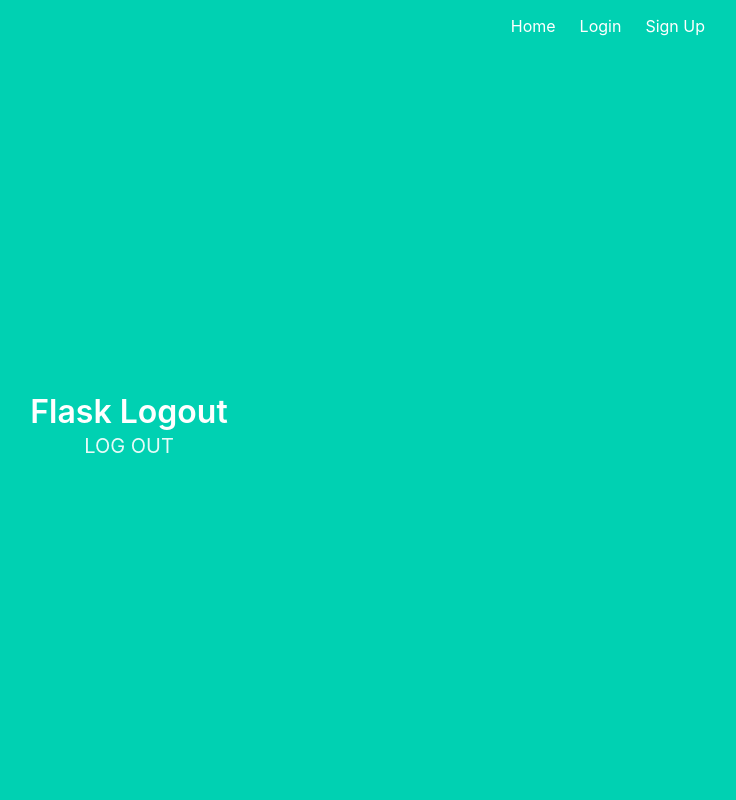
After one commit to DeannaGreen/DevelopME, a Python web app: template templates/logout.html in a window 1280 px wide. The commit adds this page. Shown: the whole page, without its empty margins (511-1247 px from the left). Run offline with Jinja, Linux system fonts and the light colour scheme; the template is opened without the code that fills it, so the values that code supplies are empty.

Commit message:
users can log out and shows different buttons if they are logged in or out

```diff
--- a/auth.py
+++ b/auth.py
@@ -2,7 +2,7 @@
 from flask import Blueprint, render_template, redirect, url_for, request, flash
 from werkzeug.security import generate_password_hash, check_password_hash
 from .models import User
-from flask_login import login_user
+from flask_login import login_user, logout_user, login_required
 
 auth = Blueprint('auth', __name__)
 
@@ -57,5 +57,7 @@
 
 
 @auth.route('/logout')
+@login_required
 def logout():
+    logout_user()
     return render_template('logout.html')
--- a/main.py
+++ b/main.py
@@ -9,6 +9,6 @@
     return render_template('index.html')
 
 @main.route('/profile')
-#@login_required
+@login_required
 def profile():
     return render_template('profile.html', name=current_user.name)
--- a/templates/base.html
+++ b/templates/base.html
@@ -21,18 +21,24 @@
                             <a href="{{ url_for('main.index') }}" class="navbar-item">
                                 Home
                             </a>
+                            {% if current_user.is_authenticated %}
                             <a href="{{ url_for('main.profile') }}" class="navbar-item">
                                 Profile
                             </a>
+                            {% endif %}
+                            {% if not current_user.is_authenticated %}
                             <a href="{{ url_for('auth.login') }}" class="navbar-item">
                                 Login
                             </a>
                             <a href="{{ url_for('auth.signup') }}" class="navbar-item">
                                 Sign Up
                             </a>
+                            {% endif %}
+                            {% if current_user.is_authenticated %}
                             <a href="{{ url_for('auth.logout') }}" class="navbar-item">
                                 Logout
                             </a>
+                            {% endif %}
                         </div>
                     </div>
                 </div>
--- /dev/null
+++ b/templates/logout.html
@@ -0,0 +1,10 @@
+{% extends "base.html" %}
+
+{% block content %}
+<h1 class="title">
+  Flask Logout
+</h1>
+<h2 class="subtitle">
+  LOG OUT
+</h2>
+{% endblock %}
```
